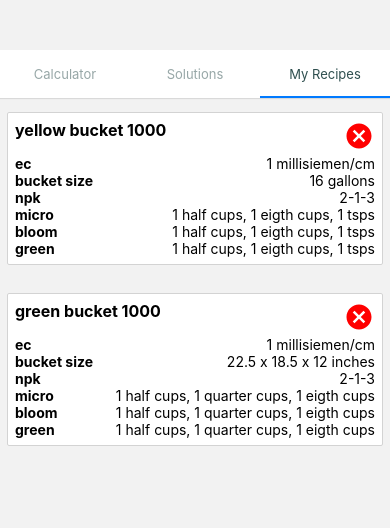
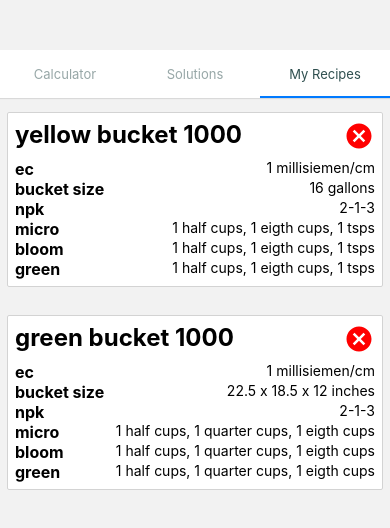
Before and after one commit to niole/hydrocalc-mobile, a React Native app: screen /MyRecipes in a window 390 px wide. Shown: the top 528 px of the page. Built offline with nearby package versions, Linux system fonts and the light colour scheme; what expo-linking would draw is missing.

Commit message:
Add fontsizes file and use

```diff
--- a/components/Annotation.tsx
+++ b/components/Annotation.tsx
@@ -1,5 +1,6 @@
 import * as React from 'react';
 import { StyleSheet, Text } from 'react-native';
+import fontSizes from '../constants/FontSizes';
 
 type Props = {
   children?: string;
@@ -11,6 +12,6 @@ export const Annotation: React.FC<Props> = ({ children }) =>
 const styles = StyleSheet.create({
   container: {
     color: 'grey',
-    fontSize: 14,
+    fontSize: fontSizes.tiny,
   }
 });
--- a/components/LabelValue.tsx
+++ b/components/LabelValue.tsx
@@ -1,5 +1,6 @@
 import * as React from 'react';
 import { StyleSheet, Text, View } from 'react-native';
+import fontSizes from '../constants/FontSizes';
 import { ValidatedTextInput } from './ValidatedTextInput';
 
 
@@ -41,6 +42,7 @@ const styles = StyleSheet.create({
     flexDirection: 'row',
   },
   label: {
+    fontSize: fontSizes.small,
     fontWeight: 'bold',
     paddingRight: 5,
   }
--- a/components/Title.tsx
+++ b/components/Title.tsx
@@ -1,5 +1,6 @@
 import * as React from 'react';
 import { StyleSheet, Text, View } from 'react-native';
+import fontSizes from '../constants/FontSizes';
 
 type Props = {
   children?: React.ReactNode;
@@ -21,14 +22,14 @@ export const Subtitle: React.FC<{ children?: React.ReactNode }> = ({ children })
 
 const styles = StyleSheet.create({
   titleText: {
-    fontSize: 16,
+    fontSize: fontSizes.big,
     fontWeight: 'bold',
   },
   titleContainer: {
     paddingBottom: 10
   },
   subTitle: {
-    fontSize: 14,
+    fontSize: fontSizes.medium,
     fontWeight: 'bold',
     paddingBottom: 7
   },
--- /dev/null
+++ b/constants/FontSizes.ts
@@ -0,0 +1,6 @@
+export default {
+  big: 24,
+  medium: 20,
+  small: 16,
+  tiny: 14,
+};
```
